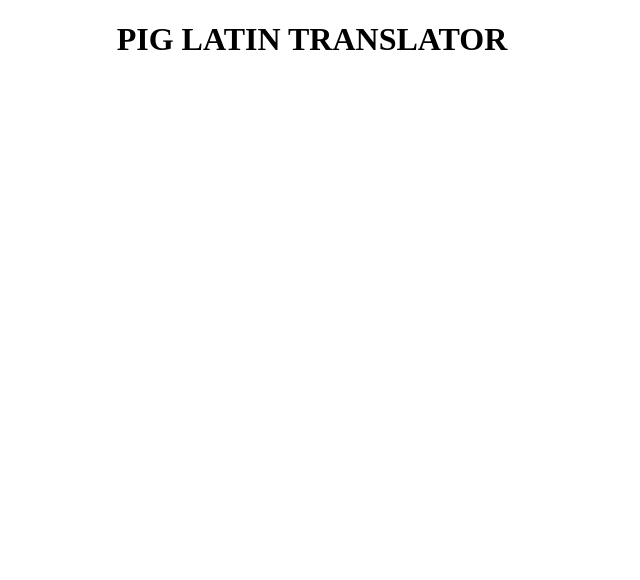
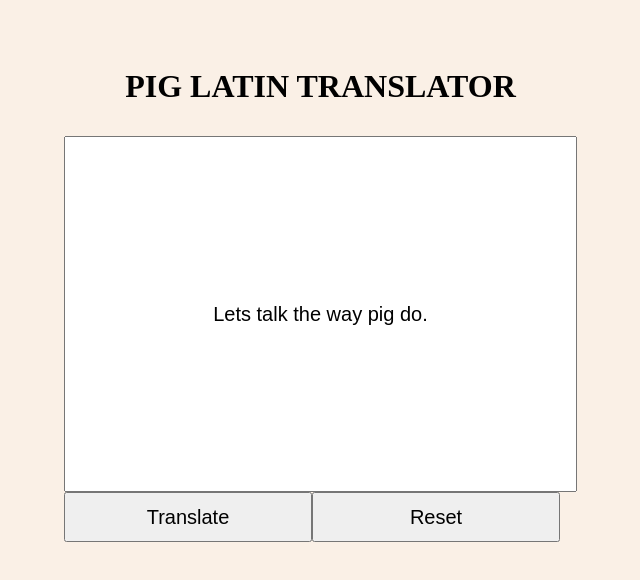
Before and after one commit to karki011/pig-latin-translator, a plain HTML site: page index.html in a window 1280 px wide. Shown: the whole page, without its empty margins (328-968 px from the left). Drawn offline with Linux system fonts and the light colour scheme.

Commit message:
basic html input

```diff
--- a/index.html
+++ b/index.html
@@ -1,5 +1,6 @@
 <!DOCTYPE html>
 <html lang="en">
+
 <head>
     <meta charset="UTF-8">
     <meta name="viewport" content="width=device-width, initial-scale=1.0">
@@ -7,10 +8,21 @@
     <link rel="stylesheet" href="style.css">
     <title>Pig Latin Translator</title>
 </head>
+
 <body>
-    <div class="containe">
-        <div class="title"> <h1>PIG LATIN TRANSLATOR</h1></div>
+    <div class="container">
+        <h1 id="title">PIG LATIN TRANSLATOR</h1>
+        <input type="text" id="input" size=40 onfocus="this.value=''" value="Lets talk the way pig do.">
     </div>
+    <div class="buttonContainer">
+        <button id="findButton">Translate</button>
+        <button id="selector" onclick="resetResult()">Reset</button>
+    </div>
+
+    <div id="wordsDiv"></div>
+
+
     <script src="pig.js"></script>
 </body>
+
 </html>
--- a/pig.js
+++ b/pig.js
@@ -69,7 +69,7 @@ function encodeWord(word) {
     }
     return word;
 }
-console.log(encodeWord("ae"));
+// console.log(encodeWord("ae"));
 
 /*
     STEP # 4: Encode a full sentence or paragraph from english to pig latin.
@@ -85,12 +85,25 @@ function encodeText(text) {
     // console.log(output);
     return output; // replace this!
 }
-console.log(encodeText('text thi is am apple'));
+// console.log(encodeText('text thi is am apple'));
 
 /*
     STEP # 5: Create a web form where users can input any message in plain english
     and get it encoded into pig latin.
 */
+function encodeInputText() {
+    // let input = prompt("Enter text");
+    let inputSplit = input.split(' ');
+    // console.log(textSplit);
+    for(let i = 0; i < inputSplit.length; i++){
+        inputSplit[i] = encodeWord(inputSplit[i])
+        // console.log('textSplit[i]:', textSplit[i])
+    }
+    let output = inputSplit.join(' ');
+    // console.log(output);
+    return output; // replace this!
+}
+console.log(encodeInputText());
 
 /*
     STEP # 6: Decode pig latin words into words that begin with a vowel sound.
--- a/style.css
+++ b/style.css
@@ -1,10 +1,56 @@
-:root{
+:root {
     box-sizing: border-box;
+    width: 40%;
+    margin: 0 auto;
+    margin-top: 3%;
+    background-color: linen;
 }
-body{
-    width: 80%;
-    margin: 0 auto;
+
+.container {
+    display: grid;
+    grid-template-columns: column;
+    grid-gap: 10px;
 }
-.title {
+
+#title {
+    /* grid-column-start: 1;
+    grid-column-end: 4; */
     text-align: center;
+    text-transform: uppercase;
 }
+
+input {
+    min-height: 350px;
+    text-align: center;
+    font-size: 20px;
+}
+
+button {
+    height: 50px;
+    font-size: 20px;
+    align-self: center;
+    cursor: pointer;
+}
+
+.buttonContainer {
+    display: grid;
+    grid-template-columns: 1fr 1fr;
+}
+
+.display {
+    margin: 10px;
+    width: auto;
+    padding: 26px;
+    color: blue;
+    display: inline-grid;
+    grid-gap: 5px;
+    justify-self: center;
+    font-size: 20px;
+    font-weight: bolder;
+}
+
+#wordsDiv {
+    text-align: center;
+    text-transform: uppercase;
+    grid-row-start: span 10
+}
```
